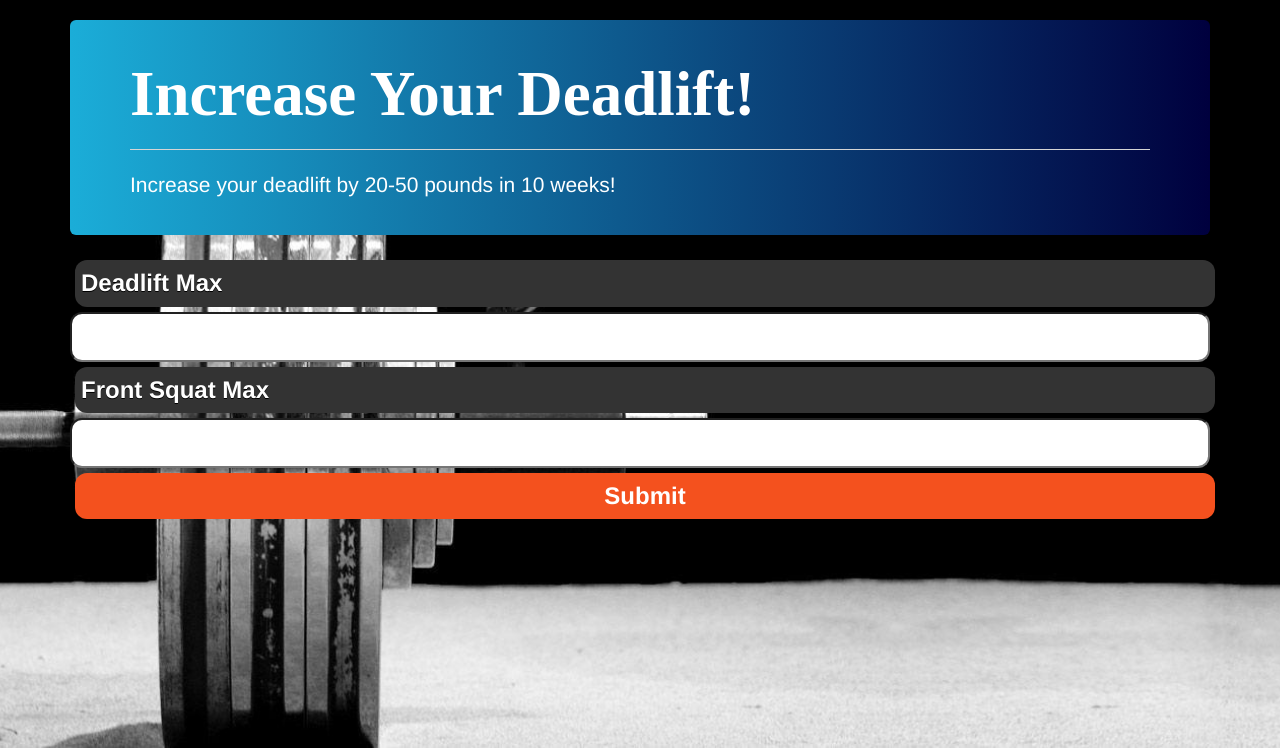
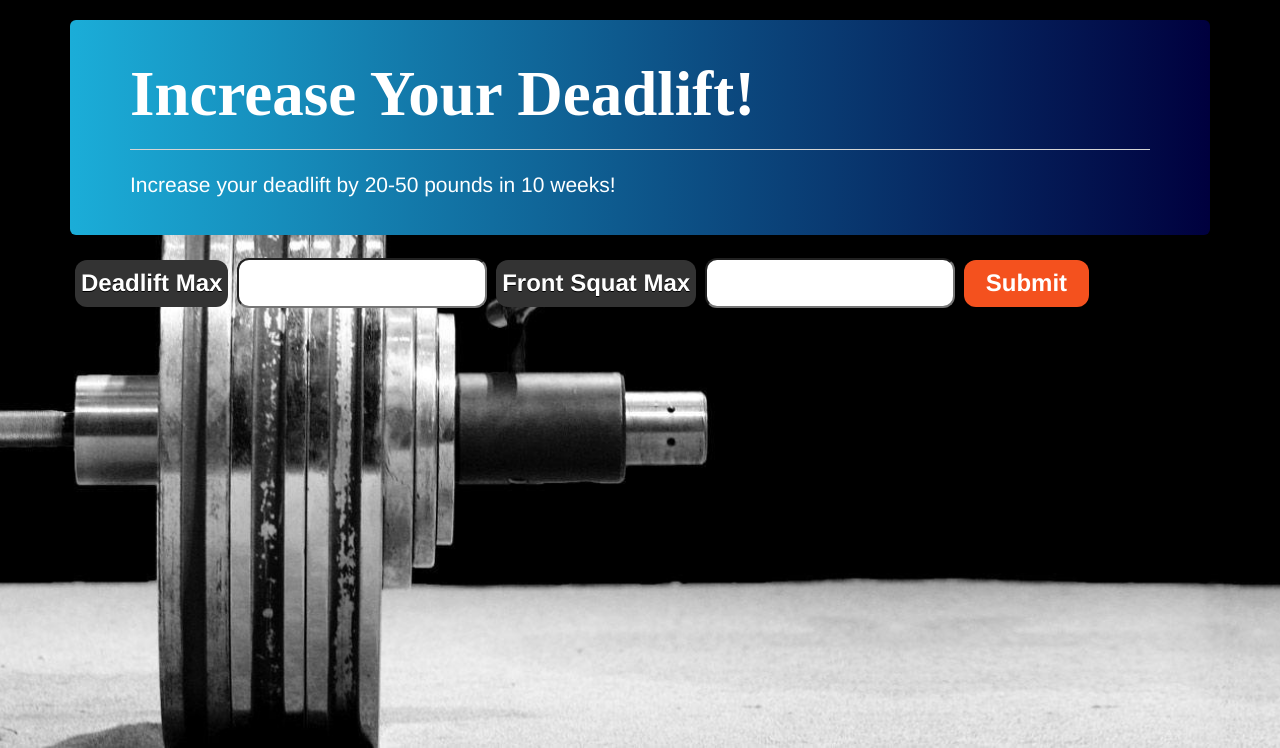
Before and after one commit to arthurclaytonproductions/deadlift-app, a PHP site: page / in a window 1280 px wide. Shown: the part 52-800 px from the top of the page. Run offline with PHP 8.4, Linux system fonts and the light colour scheme; some libraries are stand-ins or nearby versions; some web fonts are replaced.

Commit message:
Add files via upload

```diff
--- a/assets/css/style.css
+++ b/assets/css/style.css
@@ -86,11 +86,11 @@ label{
 }
 
 
-@media screen and (max-width: 1280px){
+@media screen and (max-width: 1200px){
     #dlcurrentmax-input, #ftsqcurrentmax-input, #addmaxes,.labels{
 
-		Width: 100%;
-		float: left;
+    float: left;
+    width: 100%;
     }
 }
 
```
